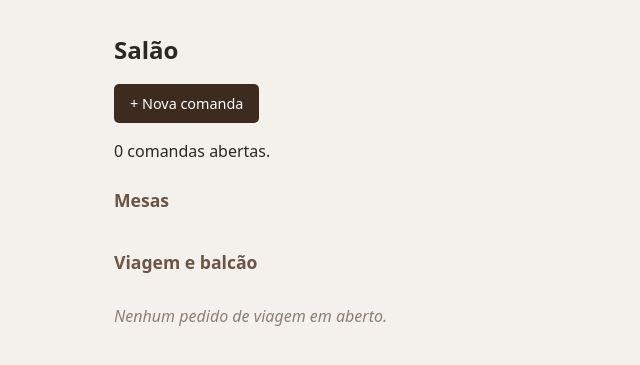
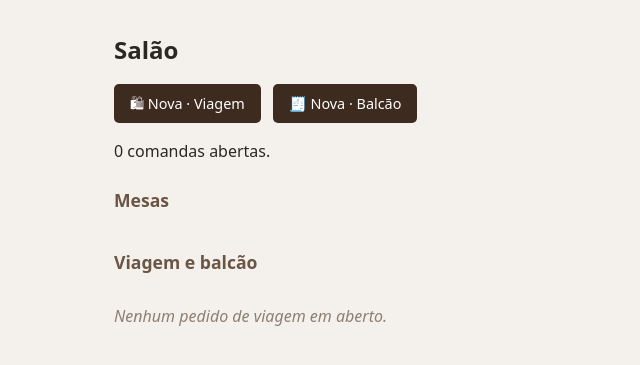
Before and after one commit to Oluisouza/restaurante_menu, a Django app: page / in a window 1280 px wide. Shown: the part 61-426 px from the top of the page, without its empty margins (0-640 px from the left). Run offline with Django 5.2, Linux system fonts and the light colour scheme; data that the repository does not hold is empty.

Commit message:
feat: abre comanda por tipo de atendimento na URL

```diff
--- a/atendimento/templates/atendimento/detalhe_mesa.html
+++ b/atendimento/templates/atendimento/detalhe_mesa.html
@@ -5,7 +5,7 @@
 {% block conteudo %}
 <h2>{{ mesa }}</h2>
 <div class="acoes">
-    <a href="{% url 'atendimento:nova_comanda' %}?mesa={{ mesa.pk }}" class="botao">+ Nova comanda nesta mesa</a>
+    <a href="{% url 'atendimento:nova_comanda' 'mesa' %}?mesa={{ mesa.pk }}" class="botao">+ Nova comanda nesta mesa</a>
 </div>
 <p>{{ mesa.capacidade }} lugares ·
    {% if mesa.ocupada %}<strong>ocupada</strong>{% else %}livre{% endif %}</p>
--- a/atendimento/templates/atendimento/form_comanda.html
+++ b/atendimento/templates/atendimento/form_comanda.html
@@ -3,14 +3,14 @@
 {% block titulo %}Nova comanda — Comanda Digital{% endblock %}
 
 {% block conteudo %}
-<h2>Nova comanda</h2>
+<h2>Nova comanda · {{ rotulo_tipo }}</h2>
 
 <div class="form-box">
     <form method="post">
         {% csrf_token %}
         {{ form.as_p }}
         <div class="acoes">
-            <button type="submit" class="botao">Abrir comanda</button>
+            <button type="submit" class="botao">Abrir e lançar pedido</button>
             <a href="{% url 'atendimento:salao' %}" class="botao claro">Cancelar</a>
         </div>
     </form>
--- a/atendimento/templates/atendimento/salao.html
+++ b/atendimento/templates/atendimento/salao.html
@@ -5,7 +5,8 @@
 {% block conteudo %}
 <h2>Salão</h2>
 <div class="acoes">
-    <a href="{% url 'atendimento:nova_comanda' %}" class="botao">+ Nova comanda</a>
+    <a href="{% url 'atendimento:nova_comanda' 'viagem' %}" class="botao">🛍 Nova · Viagem</a>
+    <a href="{% url 'atendimento:nova_comanda' 'balcao' %}" class="botao">🧾 Nova · Balcão</a>
 </div>
 <p>{{ total_abertas }} comanda{{ total_abertas|pluralize }} aberta{{ total_abertas|pluralize }}.</p>
 
@@ -21,7 +22,7 @@
         <div><small style="color:#5c8a3a">livre</small></div>
         {% endfor %}
         <div style="margin-top:.5rem">
-            <a href="{% url 'atendimento:nova_comanda' %}?mesa={{ mesa.pk }}"><small>+ abrir comanda</small></a>
+            <a href="{% url 'atendimento:nova_comanda' 'mesa' %}?mesa={{ mesa.pk }}"><small>+ abrir comanda</small></a>
         </div>
     </div>
     {% endfor %}
--- a/atendimento/urls.py
+++ b/atendimento/urls.py
@@ -9,7 +9,7 @@ urlpatterns = [
     path('cozinha/', views.cozinha, name='cozinha'),
 
     path('comandas/', views.lista_comandas, name='lista_comandas'),
-    path('comandas/nova/', views.nova_comanda, name='nova_comanda'),
+    path('comandas/nova/,str:tipo>', views.nova_comanda, name='nova_comanda'),
     path('comandas/<int:pk>/', views.detalhe_comanda, name='detalhe_comanda'),
     path('comandas/<int:pk>/itens/novo/', views.lancar_item, name='lancar_item'),
     path('comandas/<int:pk>/fechar/', views.fechar_comanda, name='fechar_comanda'),
--- a/atendimento/views.py
+++ b/atendimento/views.py
@@ -1,6 +1,7 @@
 from django.contrib import messages
 from django.core.exceptions import ValidationError
 from django.shortcuts import get_object_or_404, render, redirect
+from django.http import Http404
 
 from .forms import ComandaForm, ItemComandaForm, FechamentoForm
 from .models import Comanda, Mesa, ItemComanda
@@ -29,9 +30,19 @@ def lista_comandas(request):
     contexto = {'comandas': comandas, 'status_selecionado': status, 'status_opcoes': Comanda.Status.choices,}
     return render(request, 'atendimento/lista_comandas.html', contexto)
 
-def nova_comanda(request):
+TIPOS_POR_URL = {
+    'mesa': Comanda.Tipo.MESA,
+    'viagem': Comanda.Tipo.VIAGEM,
+    'balcao': Comanda.Tipo.BALCAO,
+}
+
+def nova_comanda(request, tipo):
+    tipo_valor = TIPOS_POR_URL.get(tipo)
+    if tipo_valor is None:
+        raise Http404('Tipo de atendimento inválido.')
+
     if request.method == 'POST':
-        form = ComandaForm(request.POST)
+        form = ComandaForm(request.POST, instance=Comanda(tipo=tipo_valor), tipo=tipo_valor)
         if form.is_valid():
             comanda = form.save()
             messages.success(request, f'Comanda {comanda.codigo} aberta.')
@@ -39,11 +50,17 @@ def nova_comanda(request):
     else:
         inicial = {}
         mesa_id = request.GET.get('mesa')
-        if mesa_id:
-            inicial = {'tipo': Comanda.Tipo.MESA, 'mesa': mesa_id}
-        form = ComandaForm(initial=inicial)
+        if mesa_id and tipo_valor == Comanda.Tipo.MESA:
+            inicial['mesa'] = mesa_id
+        form = ComandaForm(initial=inicial, instance=Comanda(tipo=tipo_valor), tipo=tipo_valor)
 
-    return render(request, 'atendimento/form_comanda.html', {'form': form})
+    contexto = {
+        'form': form,
+        'tipo': tipo_valor,
+        'rotulo_tipo': dict(Comanda.Tipo.choices)[tipo_valor],
+    }
+
+    return render(request, 'atendimento/form_comanda.html', contexto)
 
 def lancar_item(request, pk):
     comanda = get_object_or_404(Comanda.objects.select_related('mesa'), pk=pk)
```
Also changed, not shown: atendimento/forms.py (+10 -8 lines).
